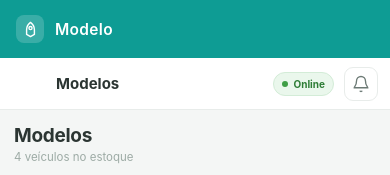
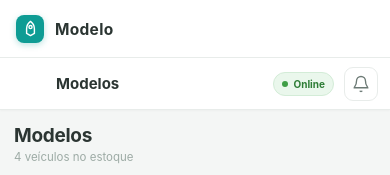
Before and after one commit to EGalhardo/VendaCarApp, a plain HTML site: page index.html in a window 390 px wide. Shown: the top 175 px of the page. Drawn offline with Linux system fonts and the light colour scheme.

Commit message:
Appbar com fundo branco
- Marca (Modelo) passa de teal para branco, com logótipo em teal e texto escuro
- Divisória fina entre marca e appbar no desktop (250px / 76px no tablet)
- Sombra suave na appbar de conteúdo para separar do fundo
- Contraste do texto da marca: 12,67:1

```diff
--- a/index.html
+++ b/index.html
@@ -47,20 +47,27 @@
       "side  content";
   }
 
-  /* ---------- marca ---------- */
+  /* ---------- marca (appbar branca) ---------- */
   .brand{
-    grid-area:brand;display:flex;align-items:center;gap:10px;padding:0 20px;
-    background:var(--teal);color:#fff;
+    position:relative;grid-area:brand;display:flex;align-items:center;gap:10px;padding:0 20px;
+    background:#fff;color:var(--ink);border-bottom:1px solid var(--line);
   }
   .brand .mark{
-    width:30px;height:30px;border-radius:8px;background:rgba(255,255,255,.18);
+    width:30px;height:30px;border-radius:8px;background:var(--teal);
     display:flex;align-items:center;justify-content:center;flex:0 0 auto;
-  }
-  .brand b{font-weight:600;letter-spacing:.3px;font-size:16.5px}
+    box-shadow:0 2px 6px rgba(14,156,148,.28);
+  }
+  .brand .mark svg{stroke:#fff}
+  .brand b{font-weight:700;letter-spacing:.3px;font-size:16.5px;color:var(--ink)}
+  /* traço fino a separar a marca da appbar no desktop */
+  .brand::after{
+    content:"";position:absolute;left:250px;top:14px;bottom:14px;width:1px;background:var(--line);
+  }
 
   /* ---------- appbar ---------- */
   .bar{
     grid-area:bar;background:#fff;border-bottom:1px solid var(--line);
+    box-shadow:0 1px 2px rgba(20,40,30,.03);
     display:flex;align-items:center;gap:16px;padding:0 24px;min-width:0;
   }
   .bar .back{
@@ -453,6 +460,7 @@
   /* --- tablet / desktop estreito: barra lateral em ícones --- */
   @media (max-width:1080px) and (min-width:901px){
     .app{grid-template-columns:76px 1fr}
+    .brand::after{left:76px}
     .side .lbl,.nav span.tx,.side .cnt,.side .store .n,.side .store .s{display:none}
     .nav{justify-content:center}
     .detail,.quote{grid-template-columns:1fr}
@@ -470,6 +478,7 @@
         "navbar";
     }
     .brand{padding:0 16px;gap:11px}
+    .brand::after{display:none}
     .brand .mark{width:28px;height:28px}
     .brand b{font-size:15.5px}
 
```
Also changed, not shown: qa/appbar_branca_clientes.png (added), qa/appbar_branca_desktop.png (added), qa/appbar_branca_mobile.png (added), qa/mobile_popup.png.
